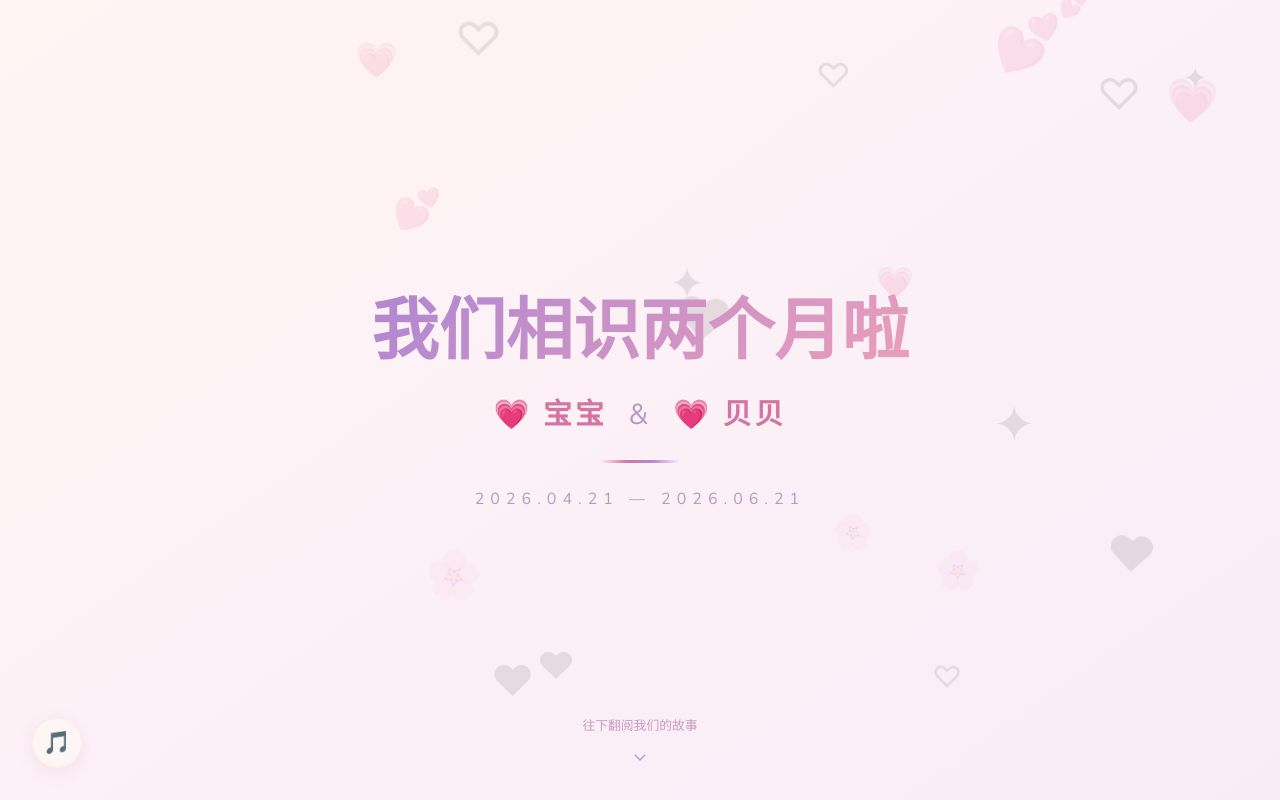
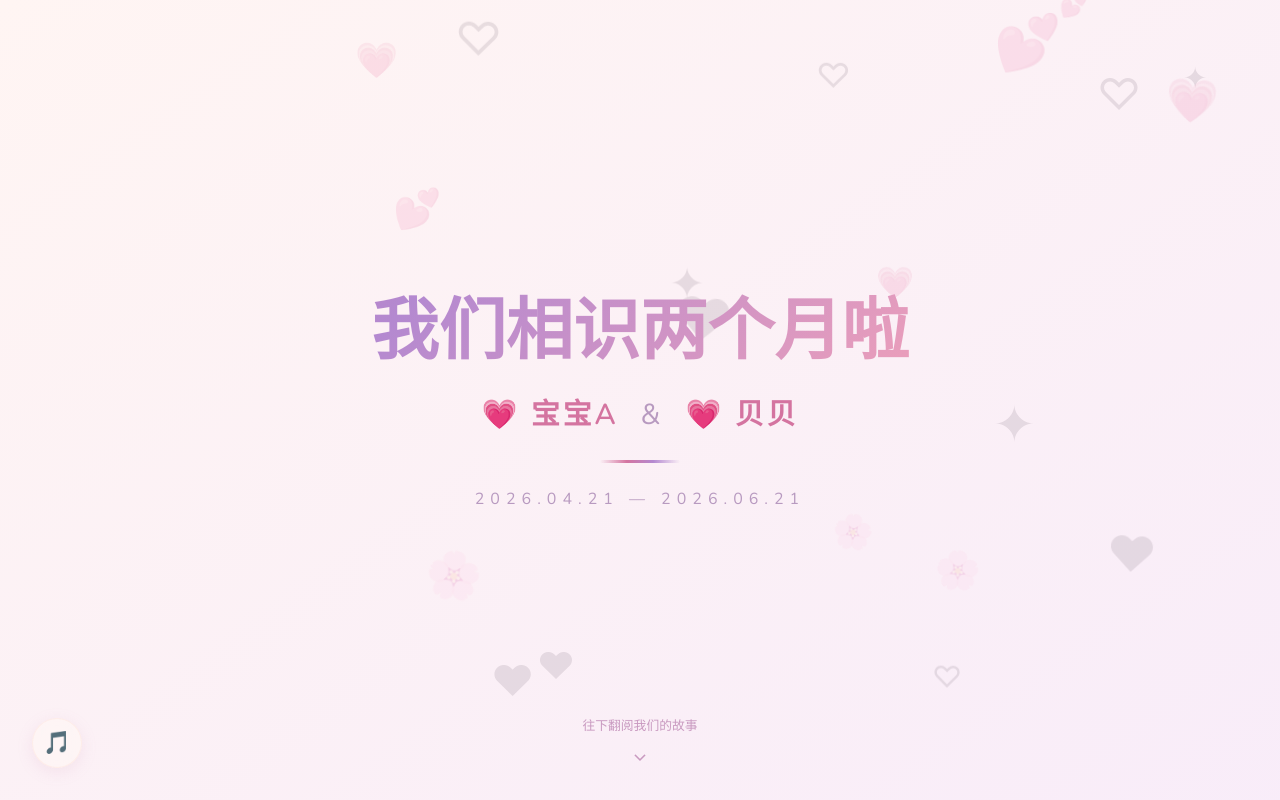
Before and after one commit to tuye14126/vercel_demo, a plain HTML site: page index.html in a window 1280 px wide. Shown: the top 800 px of the page. Drawn offline with nearby package versions, Linux system fonts and the light colour scheme.

Commit message:
名称修改

```diff
--- a/index.html
+++ b/index.html
@@ -275,7 +275,7 @@
 <section id="hero">
   <h1>我们相识两个月啦</h1>
   <div class="nicknames">
-    <span>💗 宝宝</span>
+    <span>💗 宝宝A</span>
     <span style="color:#b89ac0;font-weight:300;padding:0 0.3rem;">&amp;</span>
     <span>💗 贝贝</span>
   </div>
```
